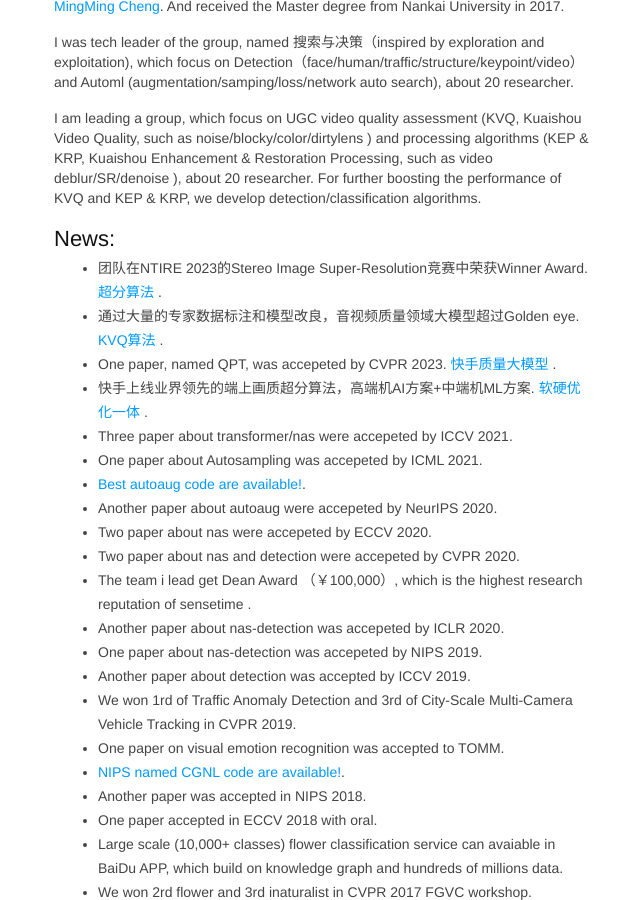
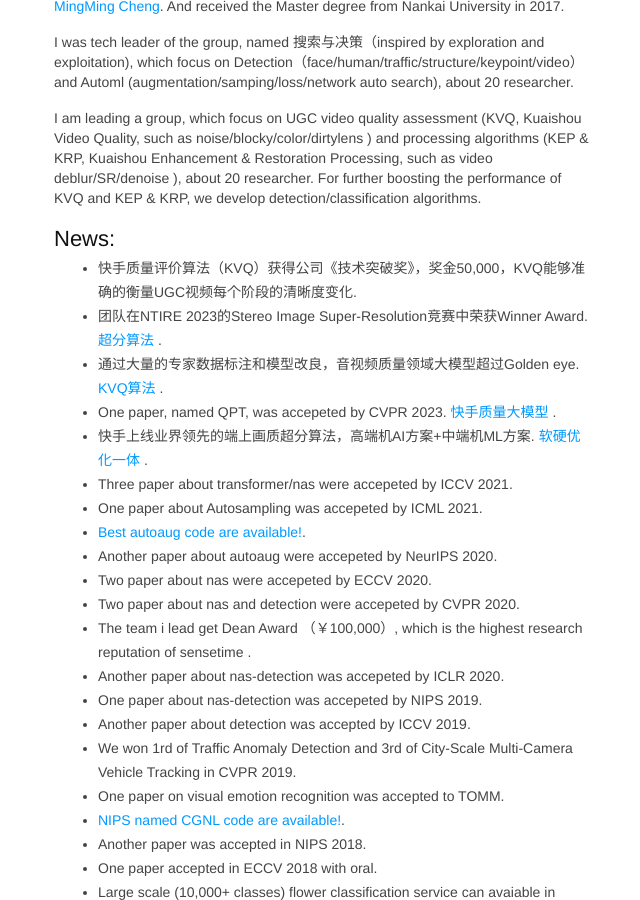
Before and after one commit to msunming/msunming.github.io, a Jekyll site: the page index.html, which Jekyll copies as it is, in a window 1280 px wide and 900 px high, scrolled down 586 px. Shown: the whole window, without its empty margins (106-746 px from the left). Built offline with Jekyll 4.4.1, drawn with Linux system fonts in a browser that asks for light colours.

Commit message:
Update index.html

```diff
--- a/index.html
+++ b/index.html
@@ -466,6 +466,7 @@ pre .markdown .emphasis {
 
 	        <h2>News:</h2>
 		<ul>
+	    <li> 快手质量评价算法（KVQ）获得公司《技术突破奖》，奖金50,000，KVQ能够准确的衡量UGC视频每个阶段的清晰度变化.</li>
 	    <li> 团队在NTIRE 2023的Stereo Image Super-Resolution竞赛中荣获Winner Award.<a href="https://mp.weixin.qq.com/s/CVXwfh9gxCw7j9ugE7V3LA"> 超分算法 </a>.</li>
 	    <li> 通过大量的专家数据标注和模型改良，音视频质量领域大模型超过Golden eye.<a href=" https://mp.weixin.qq.com/s/1Lx1Iqly1-0ZubzDwei5SA"> KVQ算法 </a>.</li>
 	    <li> One paper, named QPT,  was accepeted by CVPR 2023.<a href=" https://mp.weixin.qq.com/s/qvbwgfcJmO0x_uCV4fMHsQ"> 快手质量大模型 </a>.</li>
```
